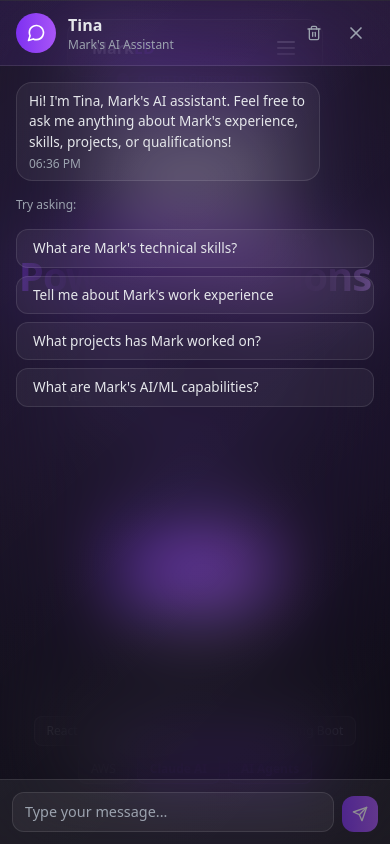
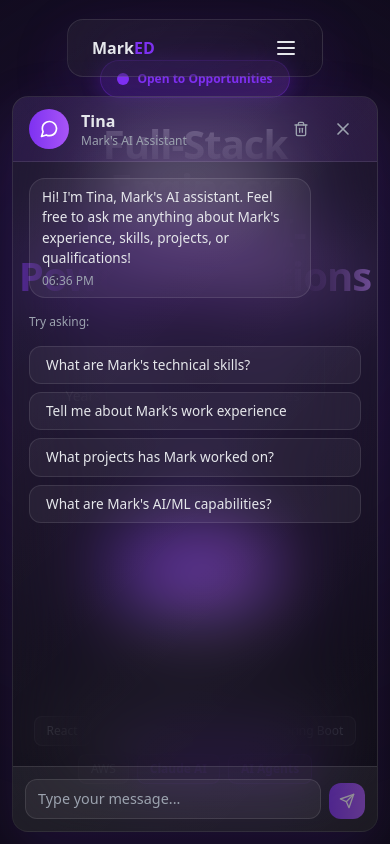
Before and after one commit to market0v0/portfolio, a Next.js app: page / in a window 390 px wide. Both pictures are taken after a click on the button "Open chat". Shown: the top 844 px of the page. Built offline with nearby package versions, Linux system fonts and the light colour scheme.

Commit message:
Fix mobile chat positioning - add proper padding to avoid browser UI

```diff
--- a/src/components/newPages/chatbot.tsx
+++ b/src/components/newPages/chatbot.tsx
@@ -152,7 +152,7 @@ const Chatbot: React.FC = () => {
 
       {/* Chat Window */}
       {isOpen && (
-        <div className="fixed bottom-0 right-0 sm:bottom-6 sm:right-6 z-50 w-full sm:w-[380px] h-[100vh] sm:h-[600px] flex flex-col rounded-none sm:rounded-2xl border-t sm:border border-gray-200 dark:border-glass-border dark:bg-glass-gradient backdrop-blur-2xl shadow-2xl dark:shadow-glass-lg overflow-hidden" style={{ paddingTop: 'max(env(safe-area-inset-top), 0px)' }}>
+        <div className="fixed top-24 left-3 right-3 bottom-3 sm:bottom-6 sm:right-6 sm:top-auto sm:left-auto z-50 w-auto sm:w-[380px] h-auto sm:h-[600px] flex flex-col rounded-2xl border border-gray-200 dark:border-glass-border dark:bg-glass-gradient backdrop-blur-2xl shadow-2xl dark:shadow-glass-lg overflow-hidden">
           {/* Header */}
           <div className="flex items-center justify-between px-4 sm:px-6 py-3 sm:py-4 bg-gradient-to-r from-primary/10 to-purple-500/10 border-b border-gray-200 dark:border-glass-border">
             <div className="flex items-center space-x-3">
```
